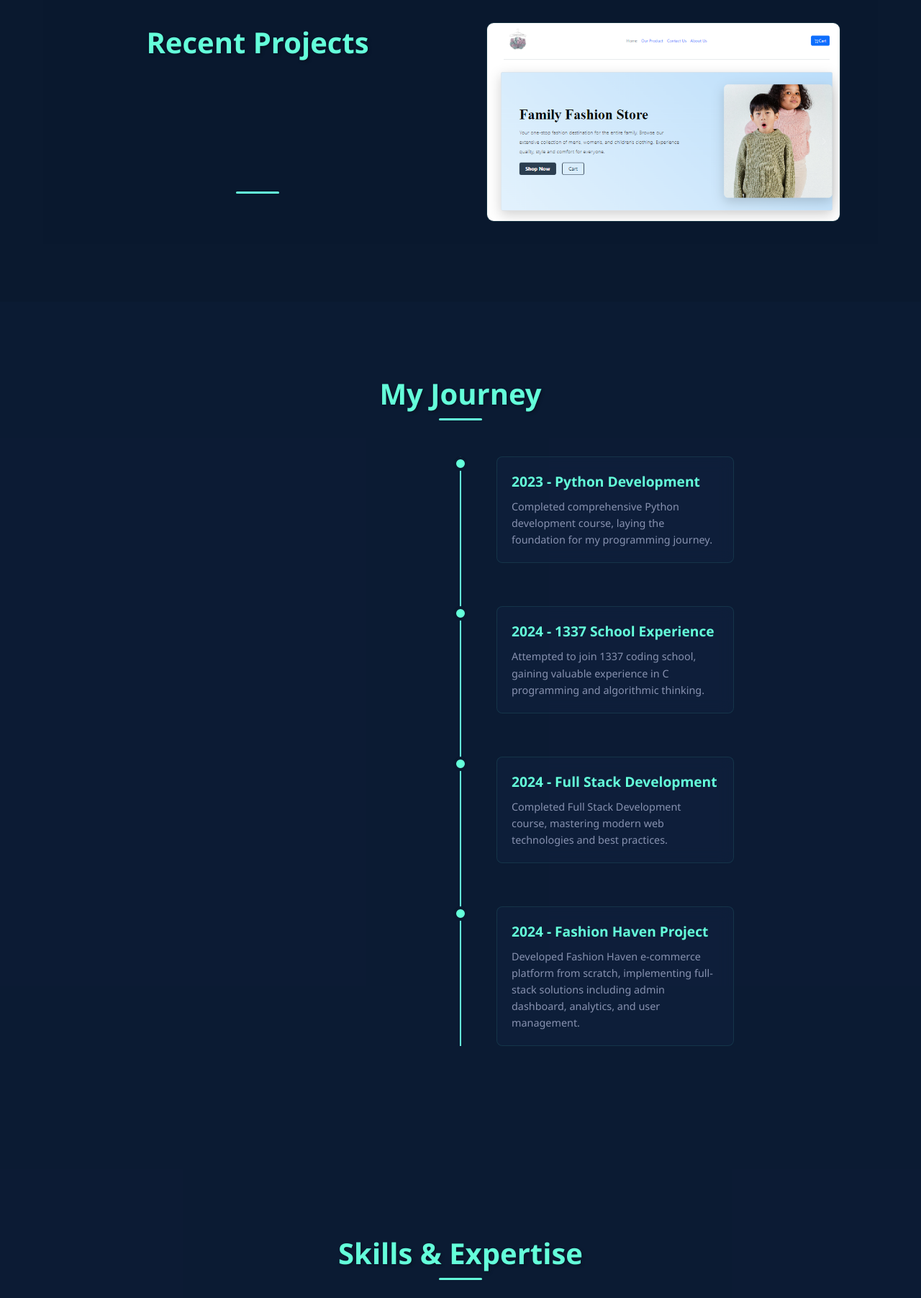
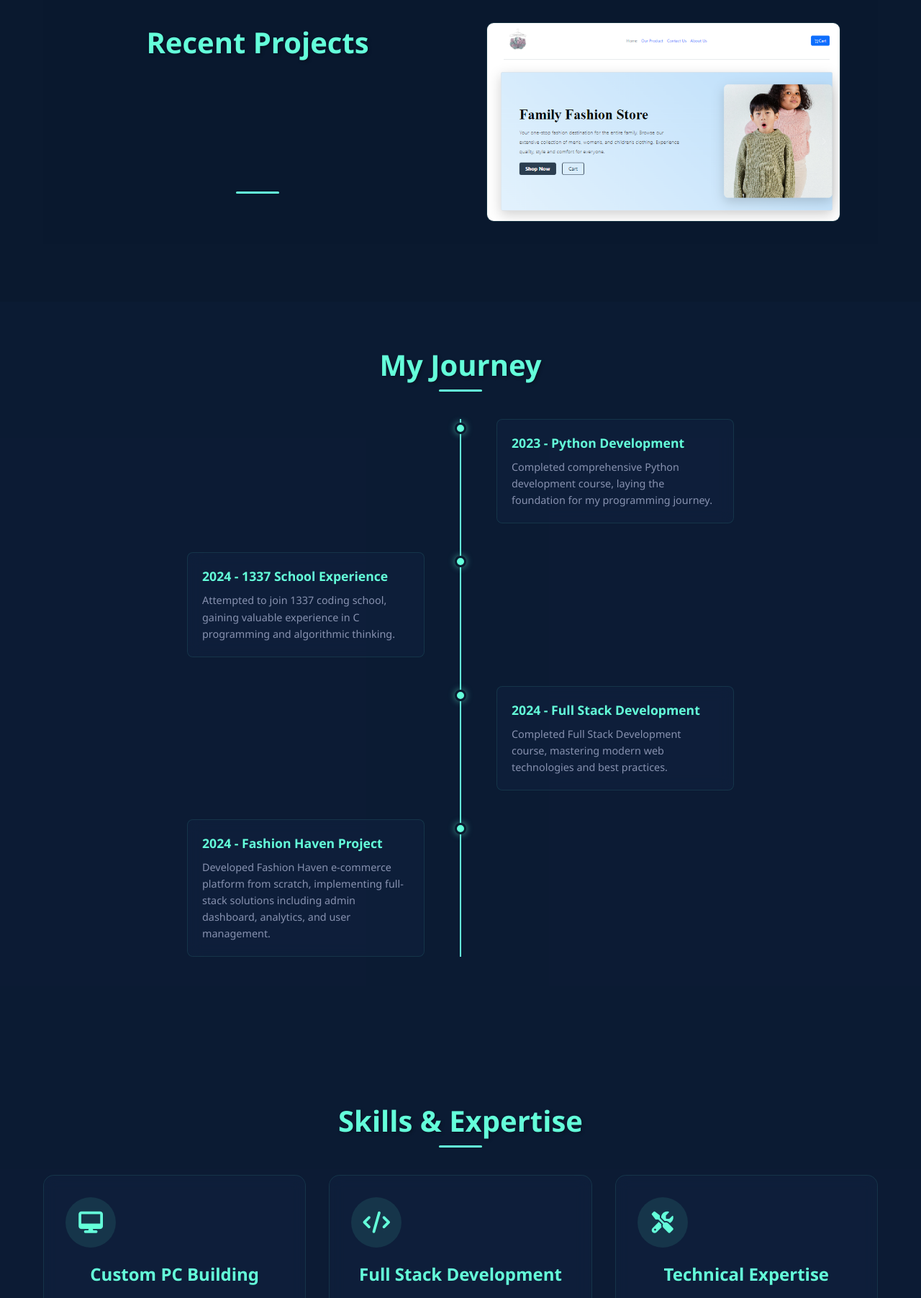
Before and after one commit to abdollah34/Project-02, a PHP site: page /portfolio in a window 1280 px wide. Shown: the part 1679-3482 px from the top of the page at 72% size. Run offline with PHP 8.4, Linux system fonts and the light colour scheme.

Commit message:
alo hadchi mrid

```diff
--- a/portfolio/index.js
+++ b/portfolio/index.js
@@ -418,20 +418,6 @@ window.addEventListener('load', () => {
     setTimeout(() => loader.style.display = 'none', 500);
 });
 
-// Smooth scrolling sections
-const sections = document.querySelectorAll('section');
-let currentSection = 0;
-
-window.addEventListener('wheel', (e) => {
-    if (e.deltaY > 0 && currentSection < sections.length - 1) {
-        currentSection++;
-    } else if (e.deltaY < 0 && currentSection > 0) {
-        currentSection--;
-    }
-
-    sections[currentSection].scrollIntoView({ behavior: 'smooth' });
-});
-
 // Text scramble effect
 class TextScramble {
     constructor(el) {
@@ -656,3 +642,19 @@ const observerSkills = new IntersectionObserver((entries) => {
 document.querySelectorAll('.progress').forEach(el => {
     observerSkills.observe(el);
 });
+
+// Timeline animation
+const timelineObserver = new IntersectionObserver((entries) => {
+    entries.forEach(entry => {
+        if (entry.isIntersecting) {
+            entry.target.classList.add('visible');
+        }
+    });
+}, {
+    threshold: 0.2,
+    rootMargin: '0px 0px -50px 0px'
+});
+
+document.querySelectorAll('.timeline-item').forEach(item => {
+    timelineObserver.observe(item);
+});
--- a/portfolio/styles.css
+++ b/portfolio/styles.css
@@ -2656,57 +2656,129 @@ nav.scrolled {
 /* Timeline Section */
 
 .timeline-section {
-    padding: 100px 0;
+    padding: 60px 20px;
     background: rgba(17, 34, 64, 0.3);
+    position: relative;
+    overflow: hidden;
 }
 
 .timeline {
-    position: relative;
     max-width: 800px;
     margin: 40px auto;
-}
+    position: relative;
+}
+
+
+/* Mobile-first timeline styles */
 
 .timeline::before {
     content: '';
     position: absolute;
-    left: 50%;
+    left: 20px;
     top: 0;
     width: 2px;
     height: 100%;
-    background: var(--primary-color);
-    transform: translateX(-50%);
+    background: #64ffda;
 }
 
 .timeline-item {
-    position: relative;
-    margin-bottom: 60px;
+    margin-bottom: 40px;
+    position: relative;
+    padding-left: 45px;
+    opacity: 0;
+    transform: translateX(-20px);
+    transition: all 0.3s ease;
+}
+
+.timeline-item.visible {
+    opacity: 1;
+    transform: translateX(0);
 }
 
 .timeline-dot {
+    width: 16px;
+    height: 16px;
+    background: #64ffda;
+    border-radius: 50%;
     position: absolute;
-    left: 50%;
-    width: 20px;
-    height: 20px;
-    border-radius: 50%;
-    background: var(--primary-color);
-    transform: translateX(-50%);
+    left: 13px;
+    top: 5px;
+    border: 3px solid #0a192f;
+    z-index: 1;
+    box-shadow: 0 0 10px rgba(100, 255, 218, 0.5);
 }
 
 .timeline-content {
-    position: relative;
-    width: calc(50% - 50px);
+    width: 100%;
     padding: 20px;
     background: rgba(17, 34, 64, 0.5);
     border-radius: 8px;
     border: 1px solid rgba(100, 255, 218, 0.1);
-}
-
+    backdrop-filter: blur(10px);
+    transition: all 0.3s ease;
+}
+
+.timeline-content h3 {
+    color: #64ffda;
+    font-size: 1.1rem;
+    margin-bottom: 10px;
+}
+
+.timeline-content p {
+    color: #8892b0;
+    font-size: 0.9rem;
+    line-height: 1.6;
+    margin: 0;
+}
+
+
+/* Desktop styles */
+
+@media (min-width: 768px) {
+    .timeline::before {
+        left: 50%;
+    }
+    .timeline-item {
+        padding-left: 0;
+        width: 100%;
+    }
+    .timeline-item:nth-child(even) {
+        transform: translateX(20px);
+    }
+    .timeline-item:nth-child(odd) {
+        transform: translateX(-20px);
+    }
+    .timeline-item.visible {
+        transform: translateX(0);
+    }
+    .timeline-dot {
+        left: 50%;
+        transform: translateX(-50%);
+    }
+    .timeline-content {
+        width: calc(50% - 50px);
+    }
     .timeline-item:nth-child(odd) .timeline-content {
-    left: 0;
-}
-
+        margin-left: auto;
+    }
     .timeline-item:nth-child(even) .timeline-content {
-    left: calc(50% + 50px);
+        margin-right: auto;
+    }
+}
+
+
+/* Extra small devices */
+
+@media (max-width: 360px) {
+    .timeline-content {
+        padding: 15px;
+    }
+    .timeline-content h3 {
+        font-size: 1rem;
+    }
+    .timeline-content p {
+        font-size: 0.85rem;
+    }
 }
 
 
@@ -3255,3 +3327,104 @@ body {
     height: 1px;
     background: linear-gradient( 90deg, transparent, var(--primary), transparent);
 }
+
+
+/* ...existing code... */
+
+.timeline-section {
+    padding: 60px 20px;
+    background: rgba(17, 34, 64, 0.3);
+    position: relative;
+}
+
+.timeline {
+    max-width: 800px;
+    margin: 40px auto;
+    position: relative;
+}
+
+.timeline::before {
+    content: '';
+    position: absolute;
+    left: 20px;
+    top: 0;
+    width: 2px;
+    height: 100%;
+    background: #64ffda;
+}
+
+.timeline-item {
+    margin-bottom: 40px;
+    position: relative;
+    padding-left: 45px;
+}
+
+.timeline-dot {
+    width: 16px;
+    height: 16px;
+    background: #64ffda;
+    border-radius: 50%;
+    position: absolute;
+    left: 13px;
+    top: 5px;
+    border: 3px solid #0a192f;
+    z-index: 1;
+}
+
+.timeline-content {
+    width: 100%;
+    padding: 20px;
+    background: rgba(17, 34, 64, 0.5);
+    border-radius: 8px;
+    border: 1px solid rgba(100, 255, 218, 0.1);
+    backdrop-filter: blur(10px);
+    transition: all 0.3s ease;
+}
+
+.timeline-content:hover {
+    transform: translateX(5px);
+    border-color: rgba(100, 255, 218, 0.3);
+    box-shadow: 0 5px 15px rgba(0, 0, 0, 0.2);
+}
+
+.timeline-content h3 {
+    color: #64ffda;
+    font-size: 1.1rem;
+    margin-bottom: 10px;
+}
+
+.timeline-content p {
+    color: #8892b0;
+    font-size: 0.9rem;
+    line-height: 1.6;
+    margin: 0;
+}
+
+
+/* Desktop styles */
+
+@media (min-width: 768px) {
+    .timeline::before {
+        left: 50%;
+    }
+    .timeline-item {
+        padding-left: 0;
+        width: 100%;
+    }
+    .timeline-dot {
+        left: 50%;
+        transform: translateX(-50%);
+    }
+    .timeline-content {
+        width: calc(50% - 50px);
+    }
+    .timeline-item:nth-child(odd) .timeline-content {
+        margin-left: auto;
+    }
+    .timeline-item:nth-child(even) .timeline-content {
+        margin-right: auto;
+    }
+}
+
+
+/* ...existing code... */
```
Lines whose indentation alone changed are shown as unchanged.
